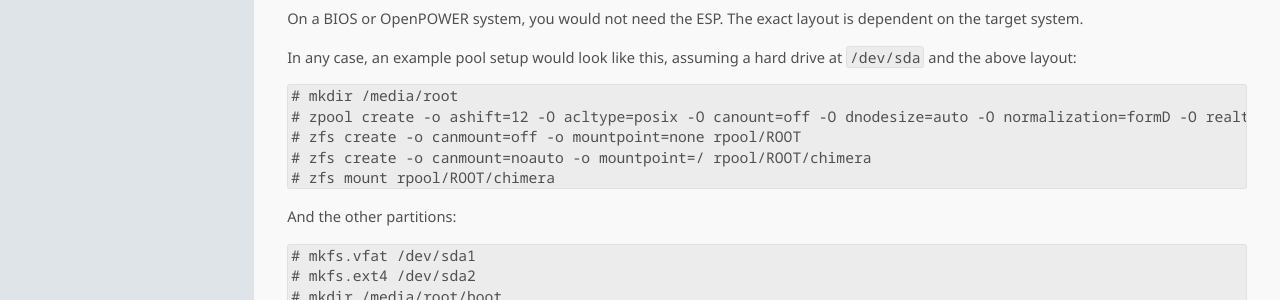
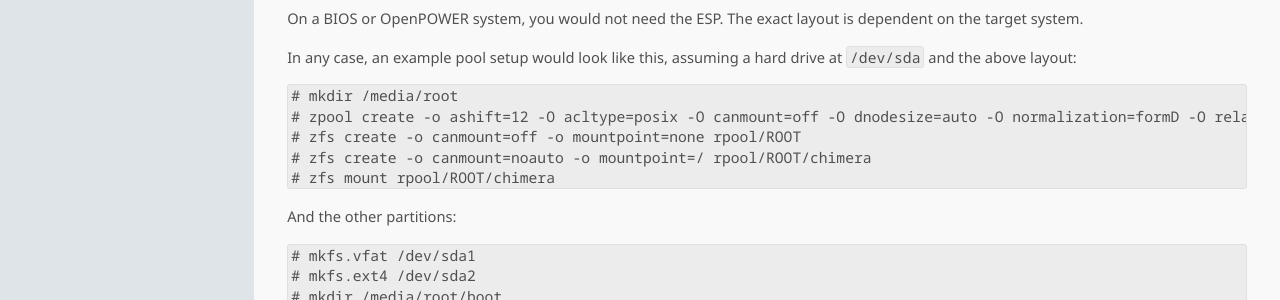
Before and after one commit to chimera-linux/chimera-linux.github.io, a Jekyll site: the page built from _docs/installation/zfs.md, in a window 1280 px wide. Shown: the part 1084-1384 px from the top of the page. Built offline with Jekyll 4.4.1, drawn with Linux system fonts in a browser that asks for light colours.

Commit message:
fix typos

````diff
--- a/_docs/installation/zfs.md
+++ b/_docs/installation/zfs.md
@@ -64,7 +64,7 @@
 
 ```
 # mkdir /media/root
-# zpool create -o ashift=12 -O acltype=posix -O canount=off -O dnodesize=auto -O normalization=formD -O realtime=on -O xattr=sa -O mountpoint=/ -R /media/root rpool /dev/sda3
+# zpool create -o ashift=12 -O acltype=posix -O canmount=off -O dnodesize=auto -O normalization=formD -O relatime=on -O xattr=sa -O mountpoint=/ -R /media/root rpool /dev/sda3
 # zfs create -o canmount=off -o mountpoint=none rpool/ROOT
 # zfs create -o canmount=noauto -o mountpoint=/ rpool/ROOT/chimera
 # zfs mount rpool/ROOT/chimera
````
